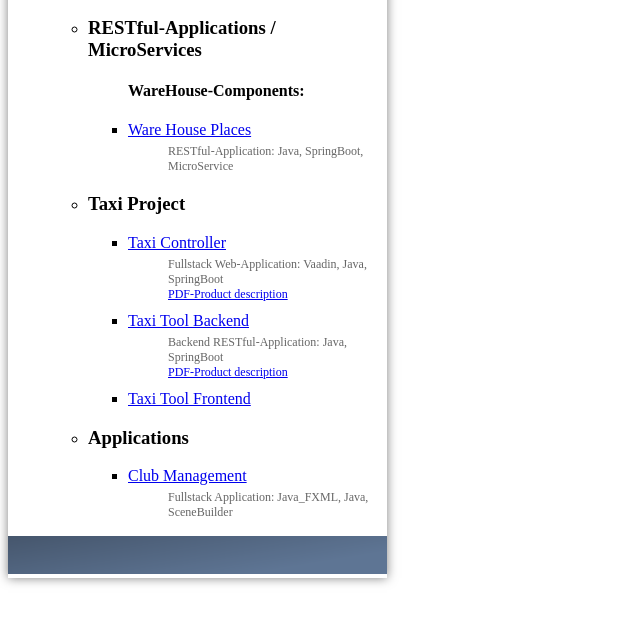
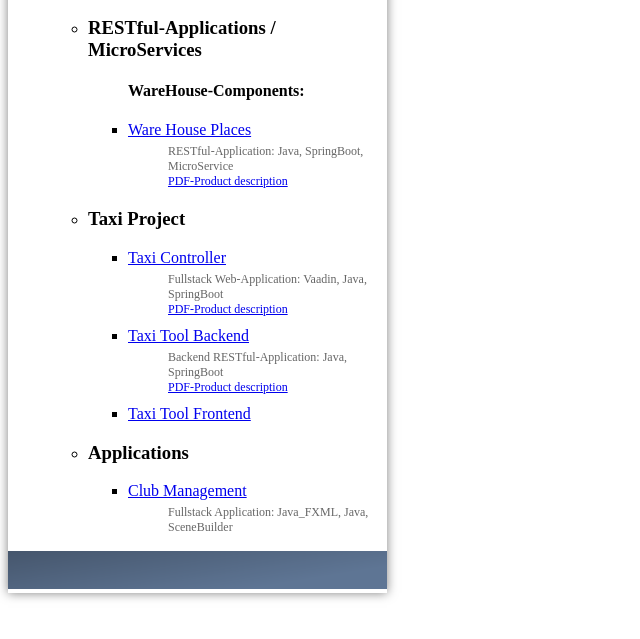
Before and after one commit to danielaltenburg1975/portfolio.github.io, a plain HTML site: page index.html in a window 1280 px wide. Shown: the part 135-774 px from the top of the page, without its empty margins (0-640 px from the left). Drawn offline with Linux system fonts and the light colour scheme.

Commit message:
Update index.html

```diff
--- a/index.html
+++ b/index.html
@@ -20,6 +20,7 @@
                         <li>
                             <a href="https://github.com/danielaltenburg1975/wareHousePlaces">Ware House Places</a>
                             <ul class="description">RESTful-Application: Java, SpringBoot, MicroService <br>
+                            <a href="https://github.com/danielaltenburg1975/wareHousePlaces/blob/master/WareHouse_PalletRack_Produktbeschreibung.pdf">PDF-Product description</a>
                             </ul>
                         </li>
                     </ul>
```
